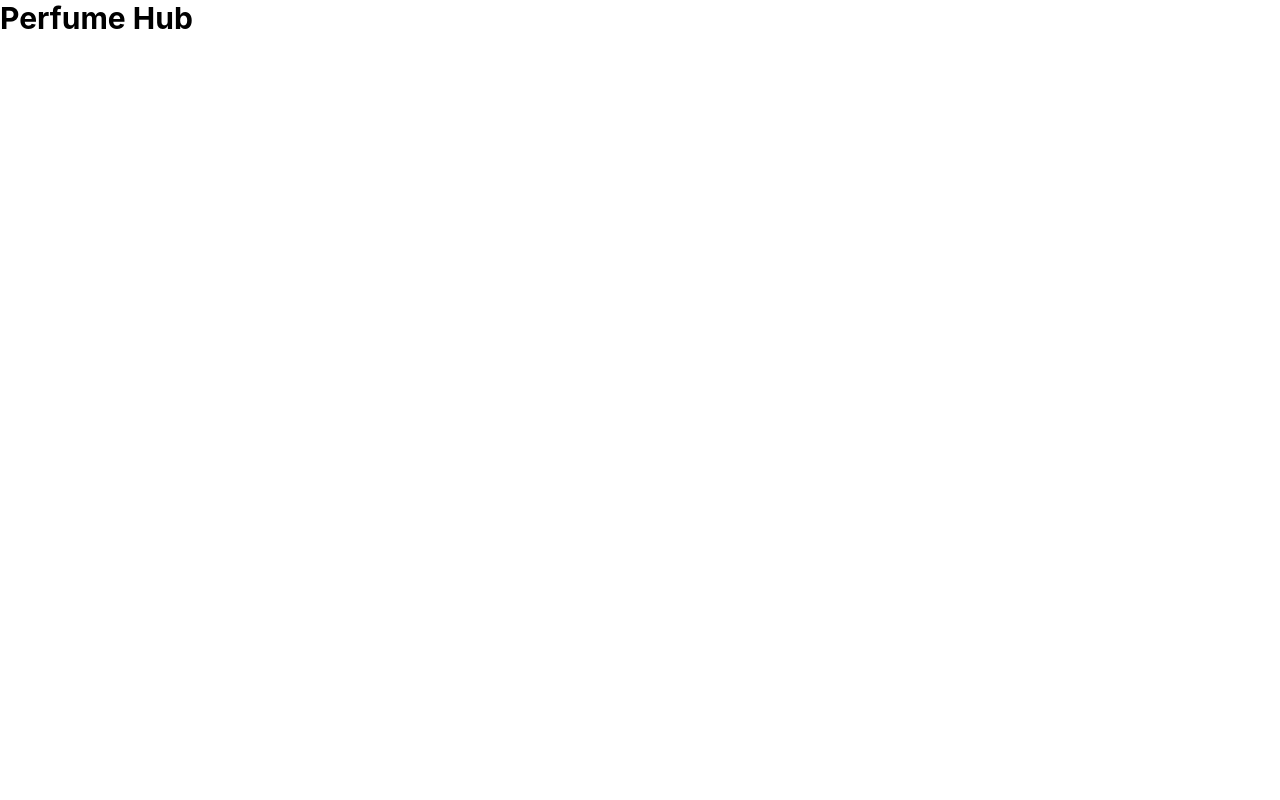
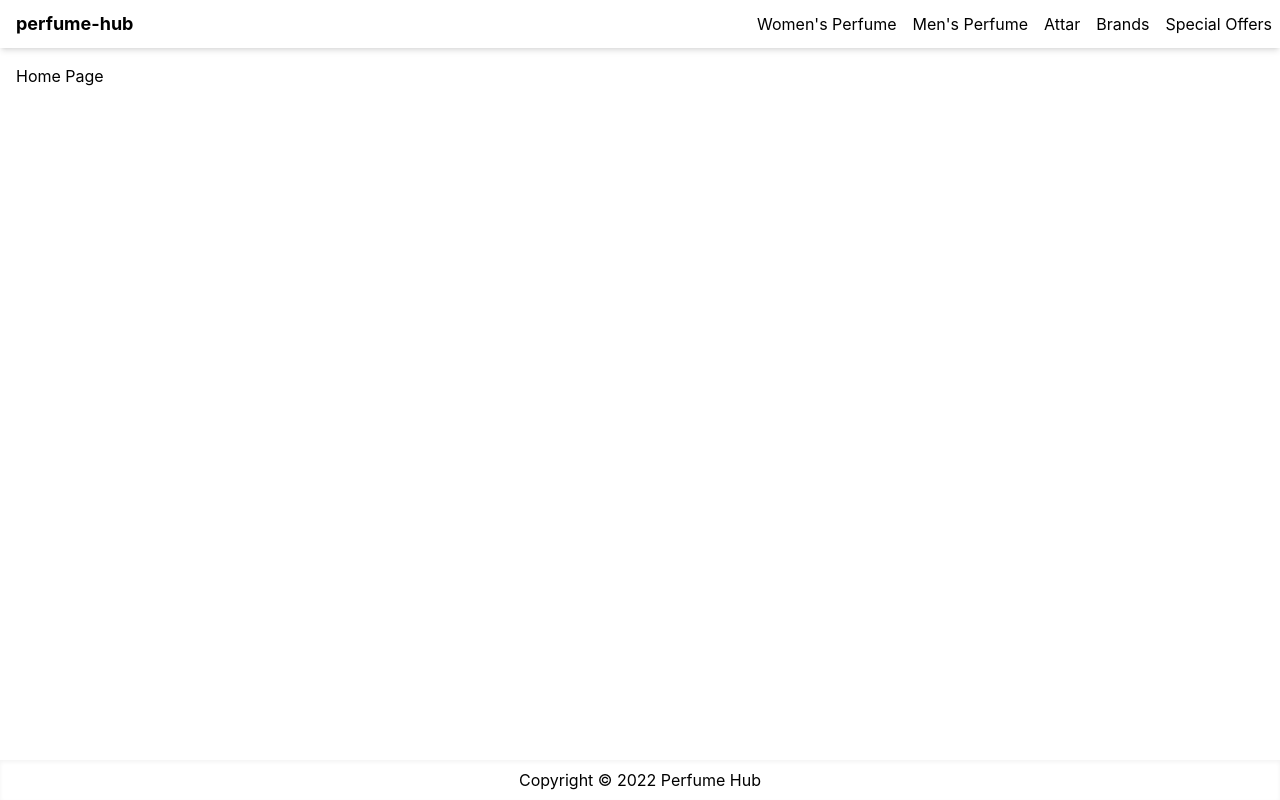
Before and after one commit to numansaady/perfume-hub-ns, a Next.js app: page / in a window 1280 px wide. Built offline with nearby package versions, Linux system fonts and the light colour scheme.

Commit message:
Added Layout for homepage

```diff
--- /dev/null
+++ b/components/Layout.js
@@ -0,0 +1,39 @@
+/* eslint-disable react/no-unescaped-entities */
+import Head from 'next/head';
+import Link from 'next/link';
+
+const Layout = ({ title, children }) => {
+    console.log(children)
+  return (
+    <>
+      <Head>
+        <title>{title ? title + '- Perfume Hub' : 'Perfume Hub'}</title>
+        <meta name="description" content="Generated by create next app" />
+        <link rel="icon" href="/favicon.ico" />
+      </Head>
+
+      <div className='flex min-h-screen flex-col justify-between'>
+        <header>
+            <nav className='flex h-12 justify-between items-center shadow-md'>
+                <Link href={'/'}><a className='text-lg font-bold p-4'>perfume-hub</a></Link>
+
+                <div>
+                    <Link href={'/women-perfume'}><a className='p-2'>Women's Perfume</a></Link>
+                    <Link href={'/men-perfume'}><a className='p-2'>Men's Perfume</a></Link>
+                    <Link href={'/attar'}><a className='p-2'>Attar</a></Link>
+                    <Link href={'/brands'}><a className='p-2'>Brands</a></Link>
+                    <Link href={'/special-offers'}><a className='p-2'>Special Offers</a></Link>
+                </div>
+            </nav>
+        </header>
+        <main className='container m-auto mt-4 px-4'>{children}</main>
+
+        <footer className='flex justify-center items-center h-10 shadow-inner'>
+            <p>Copyright &copy; 2022 Perfume Hub</p>
+        </footer>
+      </div>
+    </>
+  );
+};
+
+export default Layout;
--- a/pages/index.js
+++ b/pages/index.js
@@ -1,16 +1,5 @@
-import Head from 'next/head'
+import Layout from '../components/Layout';
 
 export default function Home() {
-  return (
-    <div>
-      <Head>
-        <title>Perfume Hub</title>
-        <meta name="description" content="Generated by create next app" />
-        <link rel="icon" href="/favicon.ico" />
-      </Head>
-
-      <h1 className='text-3xl font-bold'>Perfume Hub</h1>
-
-    </div>
-  )
+  return <Layout title='Homepage'>Home Page</Layout>;
 }
--- a/styles/globals.css
+++ b/styles/globals.css
@@ -24,7 +24,7 @@ a {
     color-scheme: dark;
   }
   body {
-    color: white;
-    background: black;
+    color: black;
+    background: rgb(255, 255, 255);
   }
 }
--- a/tailwind.config.js
+++ b/tailwind.config.js
@@ -3,7 +3,6 @@ module.exports = {
   content: [
     "./pages/**/*.{js,ts,jsx,tsx}",
     "./components/**/*.{js,ts,jsx,tsx}",
-    "./layouts/**/*.{js,ts,jsx,tsx}",
   ],
   theme: {
     extend: {},
```
Also changed, not shown: .eslintrc.json, 1 other file (tests, documents, lock files or other folders).
